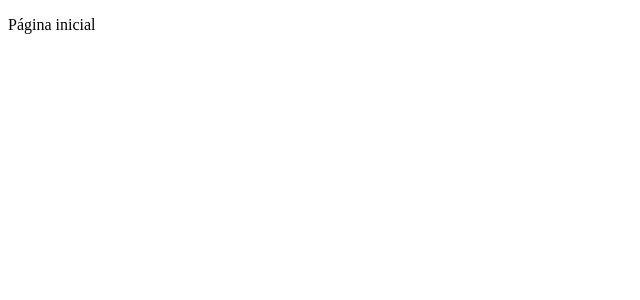
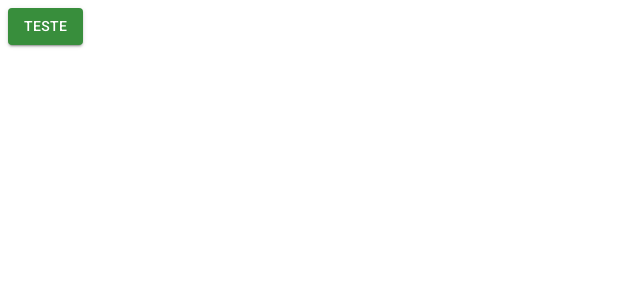
Before and after one commit to DaksonC/crud-react-materialui-typescript, a React (Vite) app: page /pagina-inicial in a window 1280 px wide. Shown: the top 300 px of the page, without its empty margins (0-640 px from the left). Built offline with nearby package versions, Linux system fonts and the light colour scheme.

Commit message:
config Theme light

```diff
--- a/src/App.tsx
+++ b/src/App.tsx
@@ -1,12 +1,16 @@
+import { ThemeProvider } from "@emotion/react"
 import { BrowserRouter } from "react-router-dom"
 import { AppRoutes } from "./routes"
+import { LightTheme } from "./shared/themes"
 
 
 export const App = () => {
 
   return (
-    <BrowserRouter>
-      <AppRoutes />
-    </BrowserRouter>
+    <ThemeProvider theme={LightTheme}>
+      <BrowserRouter>
+        <AppRoutes />
+      </BrowserRouter>
+    </ThemeProvider>
   )
 }
--- a/src/routes/index.tsx
+++ b/src/routes/index.tsx
@@ -1,9 +1,10 @@
+import { Button } from "@mui/material"
 import { Navigate, Route, Routes } from "react-router-dom"
 
 export const AppRoutes = () => {
   return (
     <Routes>
-      <Route path="/pagina-inicial" element={<p>Página inicial</p>} />
+      <Route path="/pagina-inicial" element={<Button variant="contained" color="primary">Teste</Button>} />
       <Route path="*" element={<Navigate to="/pagina-inicial" />} />
     </Routes>
   )
--- /dev/null
+++ b/src/shared/themes/Light.ts
@@ -0,0 +1,23 @@
+import { createTheme } from '@mui/material'
+import { cyan, green } from '@mui/material/colors'
+
+export const LightTheme = createTheme({
+  palette: {
+    primary: {
+      main: green[700],
+      dark: green[900],
+      light: green[500],
+      contrastText: '#ffffff',
+    },
+    secondary: {
+      main: cyan[500],
+      dark: cyan[400],
+      light: cyan[300],
+      contrastText: '#ffffff',
+    },
+    background: {
+      default: '#f7f6f3',
+      paper: '#ffffff',
+    }
+  }
+})
--- a/src/shared/themes/index.ts
+++ b/src/shared/themes/index.ts
@@ -1 +1 @@
-export{}
+export * from './Light'
```
